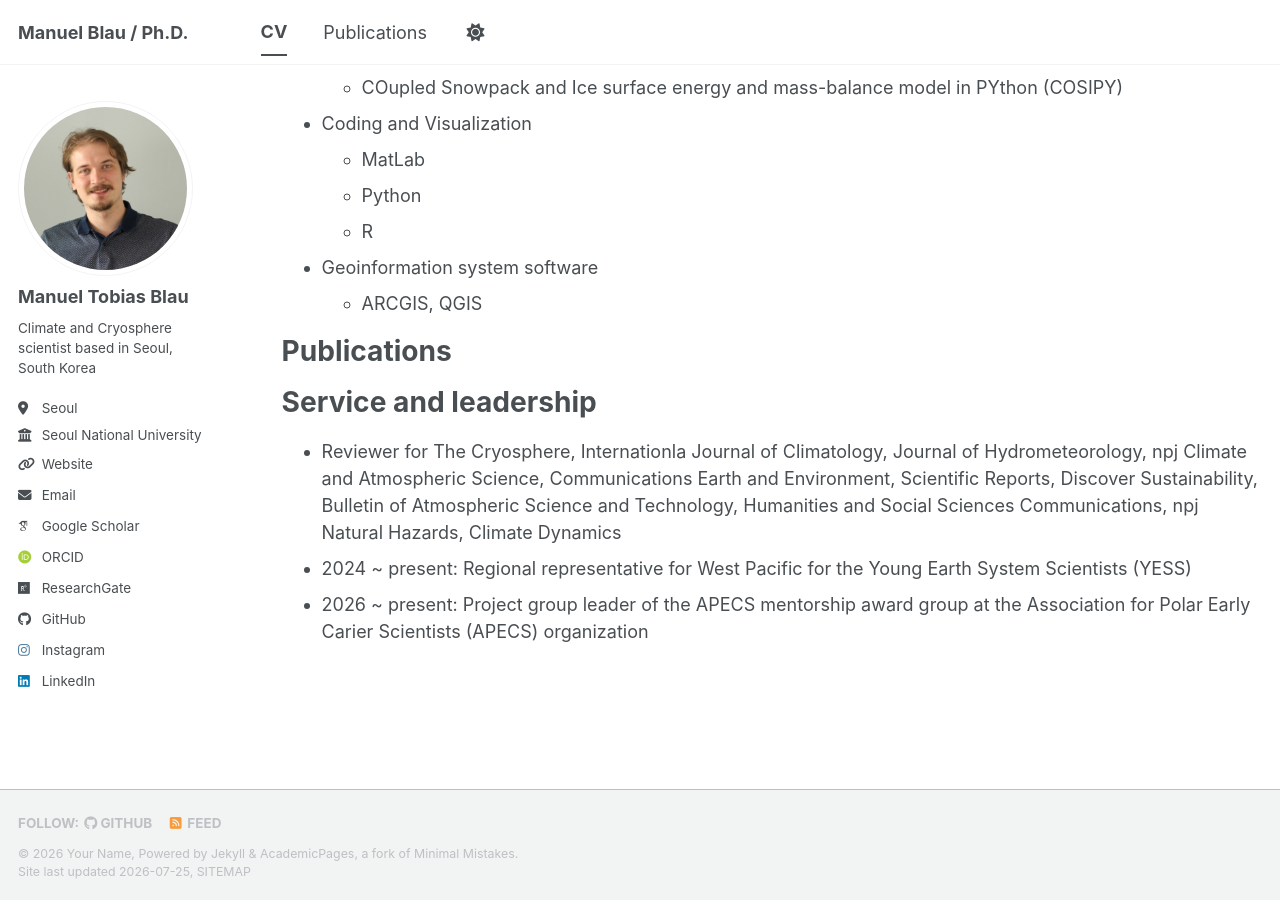
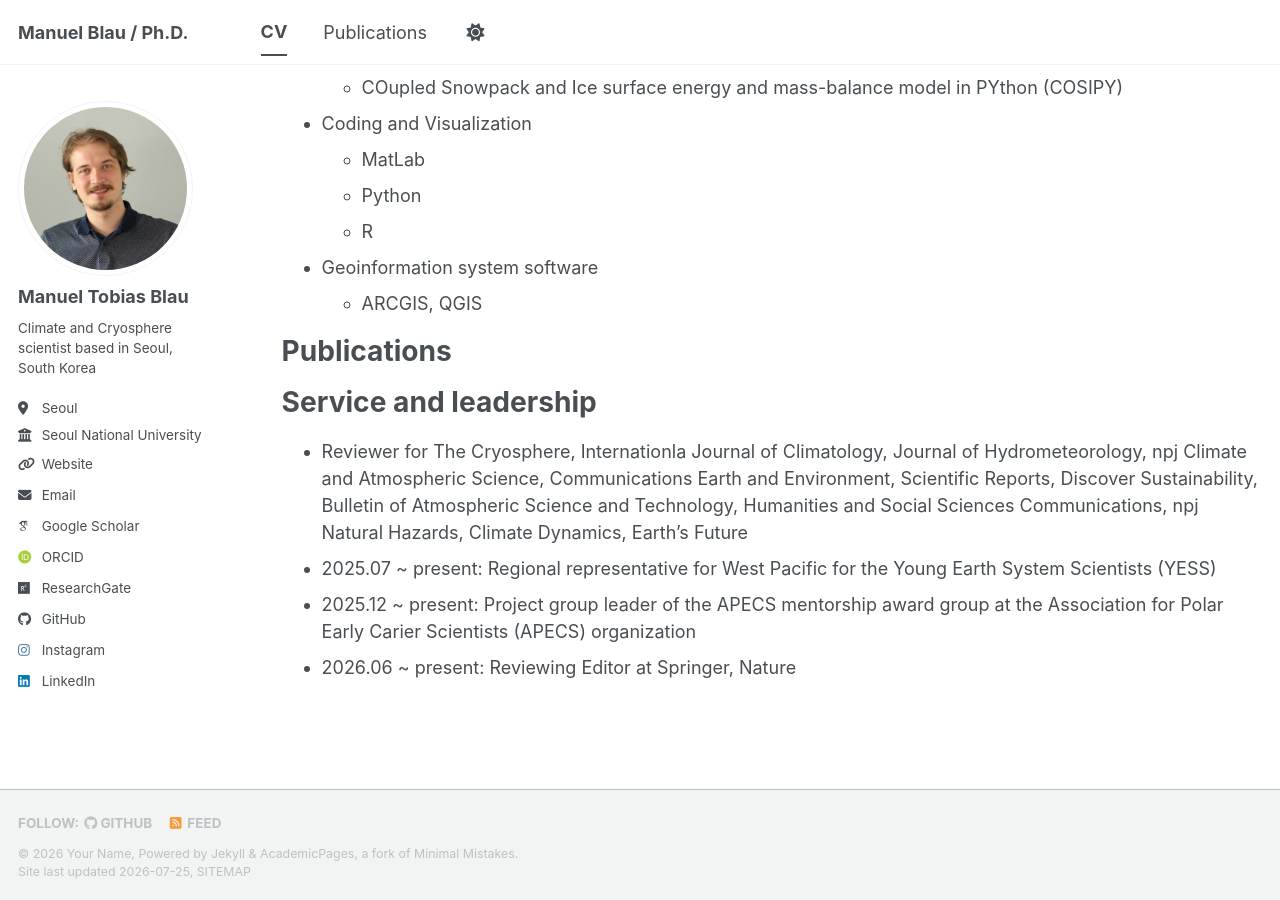
Before and after one commit to ManuTobt/manutobt.github.io, a Jekyll site: the page built from _pages/cv.md, in a window 1280 px wide and 900 px high, scrolled down 558 px. Built offline with Jekyll 4.4.1, drawn with Linux system fonts in a browser that asks for light colours; some web fonts are replaced; a script bundle is joined from its source files by our own code; library files that are not in the unit come from our copies.

Commit message:
Revise service and leadership entries in CV
Updated service and leadership section with new roles and corrected dates.

```diff
--- a/_pages/cv.md
+++ b/_pages/cv.md
@@ -41,6 +41,7 @@ Publications
 
 Service and leadership
 ======
-* Reviewer for The Cryosphere, Internationla Journal of Climatology, Journal of Hydrometeorology, npj Climate and Atmospheric Science, Communications Earth and Environment, Scientific Reports, Discover Sustainability, Bulletin of Atmospheric Science and Technology, Humanities and Social Sciences Communications, npj Natural Hazards, Climate Dynamics
-* 2024 ~ present: Regional representative for West Pacific for the Young Earth System Scientists (YESS)
-* 2026 ~ present: Project group leader of the APECS mentorship award group at the Association for Polar Early Carier Scientists (APECS) organization
+* Reviewer for The Cryosphere, Internationla Journal of Climatology, Journal of Hydrometeorology, npj Climate and Atmospheric Science, Communications Earth and Environment, Scientific Reports, Discover Sustainability, Bulletin of Atmospheric Science and Technology, Humanities and Social Sciences Communications, npj Natural Hazards, Climate Dynamics, Earth's Future
+* 2025.07 ~ present: Regional representative for West Pacific for the Young Earth System Scientists (YESS)
+* 2025.12 ~ present: Project group leader of the APECS mentorship award group at the Association for Polar Early Carier Scientists (APECS) organization
+* 2026.06 ~ present: Reviewing Editor at Springer, Nature
```
